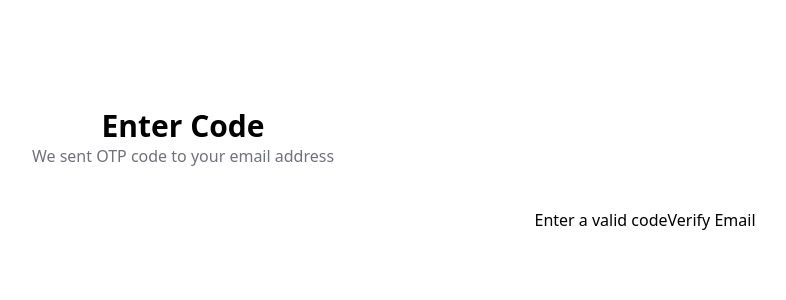
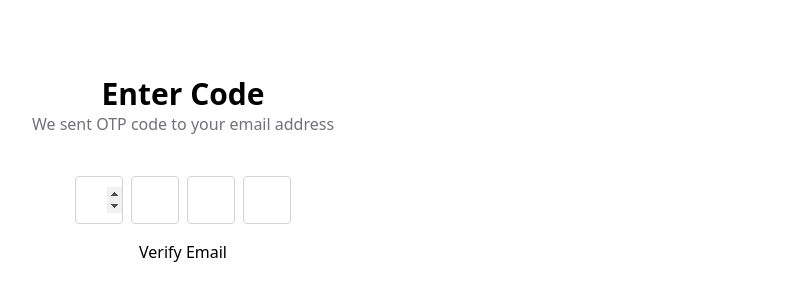
Before and after one commit to codingcodax/otp-react-hook-form, a Next.js app: page / in a window 1280 px wide. Shown: the part 230-530 px from the top of the page, without its empty margins (457-1243 px from the left). Built offline with nearby package versions, Linux system fonts and the light colour scheme.

Commit message:
feat(components): setup form

```diff
--- a/src/components/Form/Form.tsx
+++ b/src/components/Form/Form.tsx
@@ -1,31 +1,62 @@
-import { type SubmitHandler, useForm } from "react-hook-form";
+import {
+  type ChangeEvent,
+  type FormEventHandler,
+  type KeyboardEvent,
+  useEffect,
+  useRef,
+  useState,
+} from "react";
 
-type Inputs = {
-  one: "string";
-  two: "string";
-  three: "string";
-  four: "string";
-};
+let currentIndex = 0;
 
 const Form = () => {
-  const {
-    register,
-    handleSubmit,
-    watch,
-    formState: { errors },
-  } = useForm<Inputs>();
+  const [otp, setOtp] = useState<string[]>(new Array(4).fill(""));
+  const [activeIndex, setActiveIndex] = useState(0);
+  const inputRef = useRef<HTMLInputElement>(null);
 
-  const onSubmit: SubmitHandler<Inputs> = (data) => {
+  const onSubmit: FormEventHandler<HTMLFormElement> = (data) => {
     console.log(data);
   };
 
+  const handleChange = ({
+    currentTarget: { value },
+  }: ChangeEvent<HTMLInputElement>) => {
+    const newOTP: string[] = [...otp];
+    newOTP[currentIndex] = value.substring(value.length - 1);
+
+    if (!value) setActiveIndex(currentIndex - 1);
+    else setActiveIndex(currentIndex + 1);
+    setOtp(newOTP);
+  };
+
+  const handleKeyDown = (
+    { key }: KeyboardEvent<HTMLInputElement>,
+    index: number
+  ) => {
+    currentIndex = index;
+    if (key === "Backspace") setActiveIndex(index - 1);
+  };
+
+  useEffect(() => {
+    inputRef.current?.focus();
+  }, [activeIndex]);
+
   return (
-    <form onSubmit={handleSubmit(onSubmit)}>
-      <input {...register("one", { required: true })} />
-      <input {...register("two", { required: true })} />
-      <input {...register("three", { required: true })} />
-      <input {...register("four", { required: true })} />
-      {errors && <span>Enter a valid code</span>}
+    <form className="space-y-4" onSubmit={onSubmit}>
+      <div className="space-x-2">
+        {otp.map((_, index) => (
+          <input
+            required
+            ref={index === activeIndex ? inputRef : null}
+            key={index}
+            type="number"
+            className="spin-button-none h-12 w-12 rounded border border-zinc-300 bg-transparent text-center text-xl font-semibold outline-none transition duration-200"
+            onChange={handleChange}
+            onKeyDown={(e) => handleKeyDown(e, index)}
+            value={otp[index]}
+          />
+        ))}
+      </div>
       <button>Verify Email</button>
     </form>
   );
```
